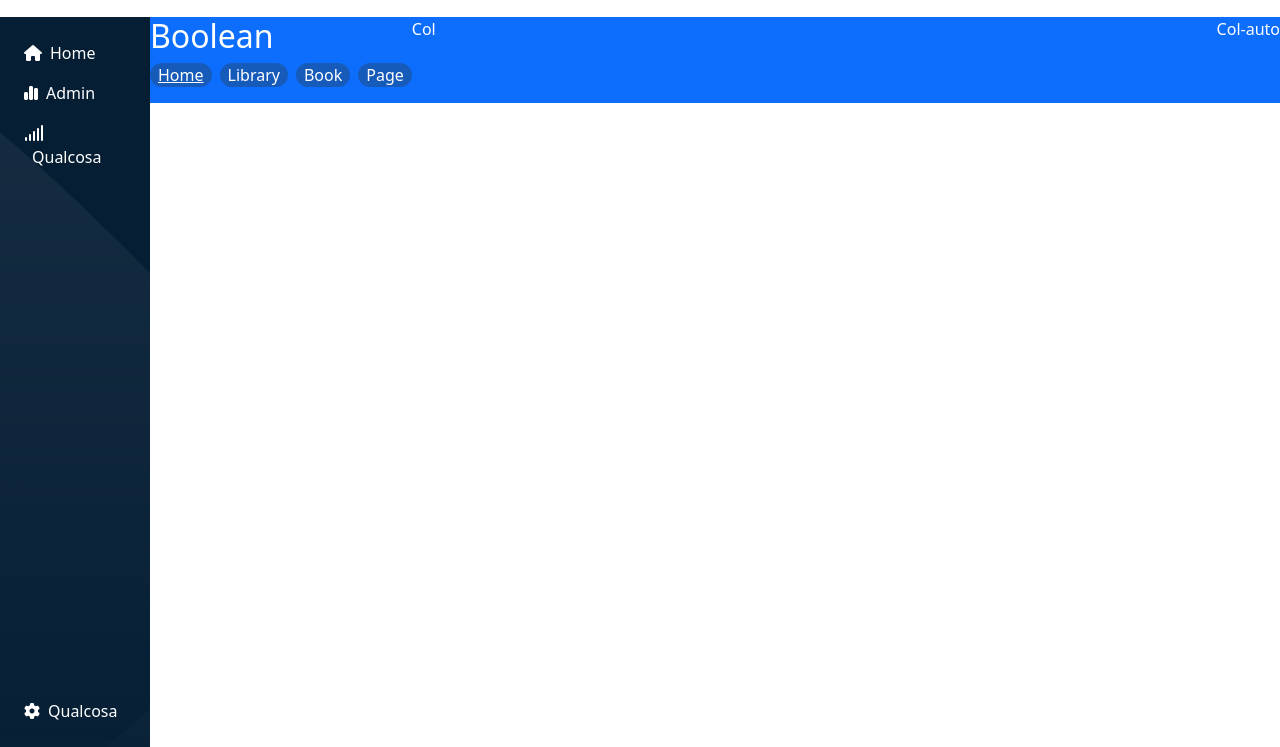
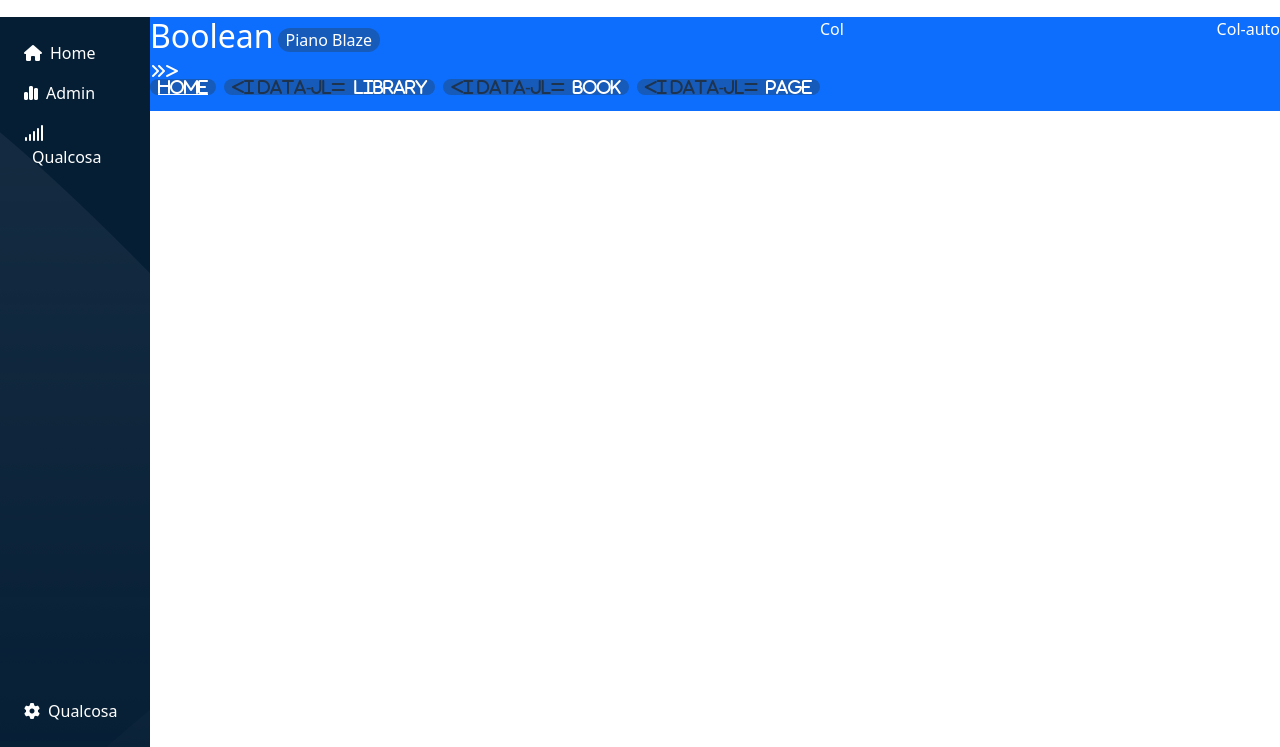
Before and after one commit to Lorenzo91347/html-css-bootstrap-dashboard, a plain HTML site: page index.html in a window 1280 px wide. Shown: the part 53-800 px from the top of the page. Drawn offline with nearby package versions, Linux system fonts and the light colour scheme.

Commit message:
feat:breadcrumb divider

```diff
--- a/index.html
+++ b/index.html
@@ -68,8 +68,12 @@
             <main class="flex-grow-1 ">
                 <div class="d-flex bg-primary text-white">
                     <div class="col-auto">
-                        <h2>Boolean</h2>
-                        <nav style="--bs-breadcrumb-divider:;" aria-label="breadcrumb">
+                        <div class="d-flex align-items-center gap-1">
+                            <h2>Boolean</h2>
+                             <div class="piano rounded-pill px-2 ">Piano Blaze</div>
+                        </div>
+
+                        <nav style="--bs-breadcrumb-divider:'<i class="fa-solid fa-angles-right"></i>>
                             <ol class="breadcrumb gap-2">
                               <li class="breadcrumb-item rounded-pill px-2"><a href="#" class="text text-white ">Home</a></li>
                               <li class="breadcrumb-item rounded-pill px-2" aria-current="page">Library</li>
--- a/main.css
+++ b/main.css
@@ -18,6 +18,9 @@ header{
     background-color:#051e34 ;
     background-image: url(img/sidebar-bg.png);
 }
+.piano{
+    background-color: #165bba;
+}
 .breadcrumb li{
     background-color: #165bba;
 }
```
